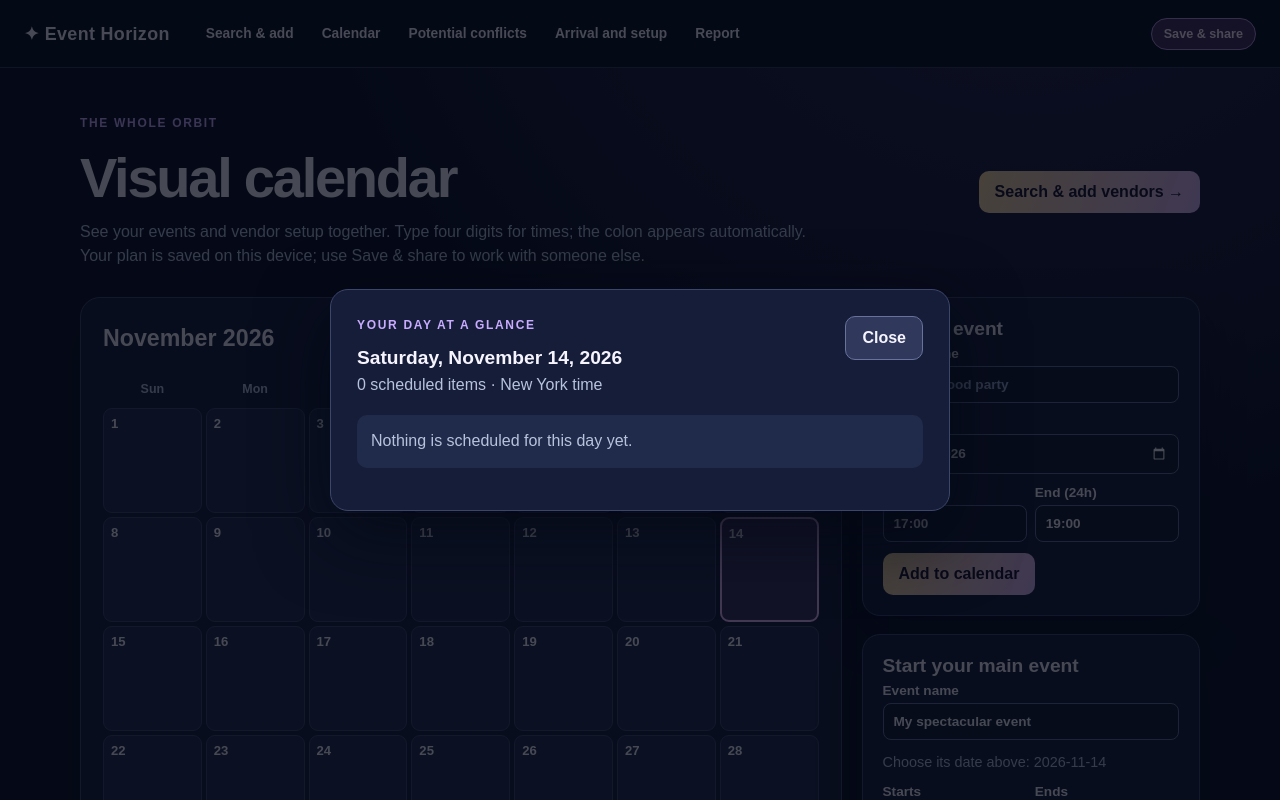
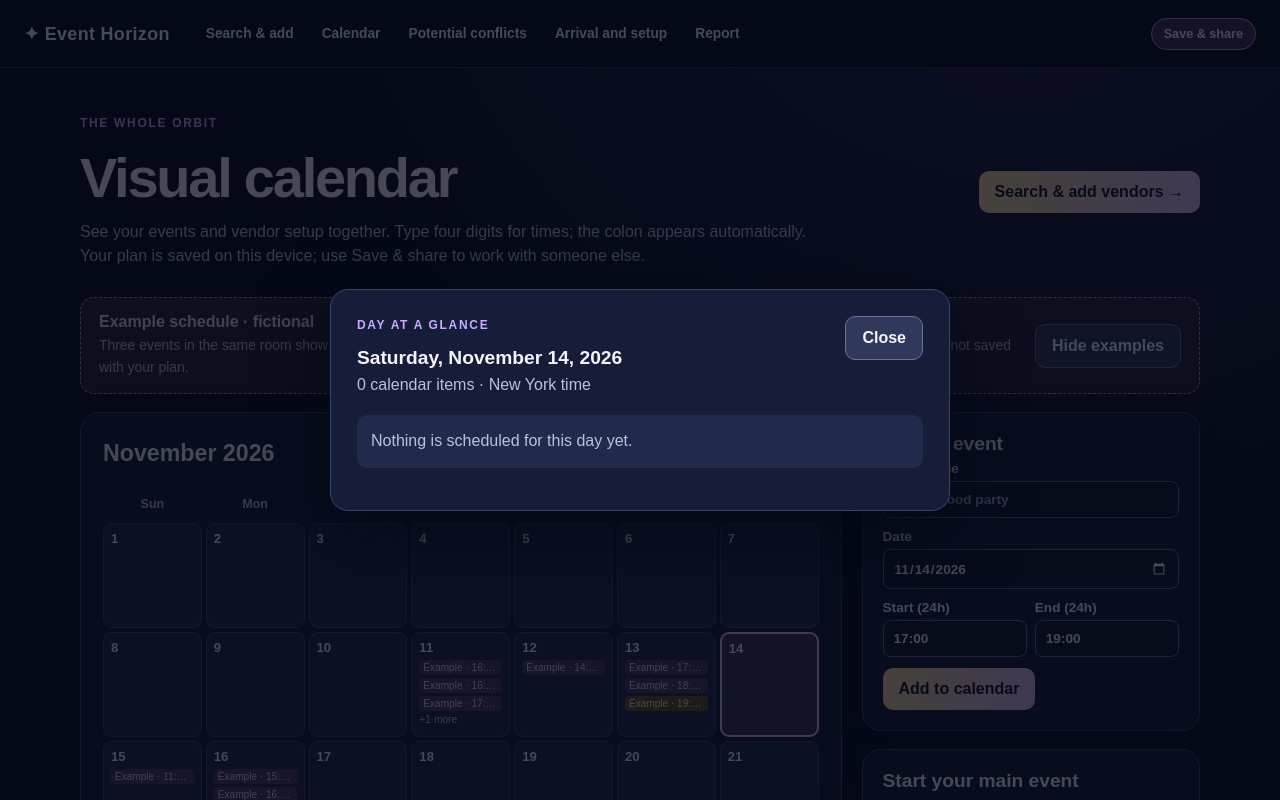
Before and after one commit to anastasiyaglegg/eventhorizon, a Next.js app: page /calendar in a window 1280 px wide. Both pictures are taken after a click on the button "14". Shown: the top 800 px of the page. Built offline with nearby package versions, Linux system fonts and the light colour scheme; no server answers.

Commit message:
Add fictional multi-event calendar walkthrough

```diff
--- a/src/app/calendar/page.tsx
+++ b/src/app/calendar/page.tsx
@@ -4,6 +4,7 @@ import { useEffect, useMemo, useRef, useState, type FormEvent } from "react";
 import Link from "next/link";
 import { DateTime } from "luxon";
 import { serviceLabels, useEventPlan, type Service } from "../../client/event-plan";
+import { calendarExamples } from "../../lib/calendar-examples";
 import { validSchedule, type NamedSchedule, type ScheduleSlot } from "../../lib/schedule-conflicts";
 import { formatTimeEntry } from "../../lib/time-input";
 
@@ -14,13 +15,16 @@ const fromDate = (date: string) => DateTime.fromISO(date, { zone, locale: "en-US
 const today = () => DateTime.now().setZone(zone).setLocale("en-US");
 type CalendarEntry = { id: string; name: string; kind: "event"; slot: ScheduleSlot }
   | { id: string; name: string; kind: "other"; slot: ScheduleSlot }
-  | { id: string; name: string; kind: "vendor"; slot: ScheduleSlot; service: Service };
+  | { id: string; name: string; kind: "vendor"; slot: ScheduleSlot; service: Service }
+  | { id: string; name: string; kind: "example-event"; slot: ScheduleSlot; venue: string }
+  | { id: string; name: string; kind: "example-vendor"; slot: ScheduleSlot; service: Service; eventName: string };
 
 export default function CalendarPage() {
   const { plan, setField, vendors } = useEventPlan();
   // "Today" is chosen in the browser after mount; the static page is built on another day.
   const [month, setMonth] = useState<DateTime | null>(null);
   const [selectedDate, setSelectedDate] = useState("");
+  const [showExamples, setShowExamples] = useState(true);
   useEffect(() => {
     const current = today();
     setMonth(previous => previous ?? current.startOf("month"));
@@ -57,14 +61,18 @@ export default function CalendarPage() {
       result.push({ id, name: vendor?.name ?? `Selected ${serviceLabels[service].toLowerCase()}`, kind: "vendor", service, slot: plan.vendorSlots[id] });
     }
     for (const event of plan.otherEvents) if (validSchedule(event.slot)) result.push({ id: event.id, name: event.name, kind: "other", slot: event.slot });
+    if (showExamples) for (const example of calendarExamples(plan.eventDate)) {
+      result.push({ id: example.id, name: example.name, kind: "example-event", slot: example.slot, venue: example.venue });
+      for (const vendor of example.vendors) result.push({ ...vendor, kind: "example-vendor", eventName: example.name });
+    }
     return result.sort((a, b) => a.slot.date.localeCompare(b.slot.date) || a.slot.start.localeCompare(b.slot.start));
-  }, [plan, vendors]);
+  }, [plan, vendors, showExamples]);
 
   if (!month) return <main className="page-shell workspace-page"><p className="empty-state">Loading your calendar…</p></main>;
   const gridStart = month.startOf("month").minus({ days: month.weekday % 7 });
   const days = Array.from({ length: 42 }, (_, index) => gridStart.plus({ days: index }));
   const selectedEntries = entries.filter(item => item.slot.date === selectedDate);
-  const runSheet = entries.filter(item => item.kind !== "other");
+  const runSheet = entries.filter(item => item.kind === "event" || item.kind === "vendor");
 
   function openDay(date: string) {
     setSelectedDate(date);
@@ -102,10 +110,11 @@ export default function CalendarPage() {
 
   return <main className="page-shell workspace-page">
     <header className="workspace-heading"><div><p className="eyebrow">The whole orbit</p><h1>Visual calendar</h1><p>See your events and vendor setup together. Type four digits for times; the colon appears automatically. Your plan is saved on this device; use Save &amp; share to work with someone else.</p></div><Link className="primary-button" href="/vendors">Search &amp; add vendors →</Link></header>
+    <div className="calendar-example-note"><div><strong>Example schedule · fictional</strong><p>Three events in the same room show different vendor setup times. Examples are for your walkthrough only; they are not bookings and are not saved with your plan.</p></div><button type="button" className="secondary-button" aria-pressed={showExamples} onClick={() => setShowExamples(value => !value)}>{showExamples ? "Hide examples" : "Show examples"}</button></div>
     <div className="calendar-layout">
       <section className="calendar-panel" aria-label="Event calendar">
         <div className="calendar-toolbar"><h2>{month.toLocaleString({ month: "long", year: "numeric" })}</h2><div><button className="calendar-icon-button" type="button" aria-label="Previous month" onClick={() => setMonth(month.minus({ months: 1 }))}>←</button><button className="calendar-icon-button" type="button" onClick={() => { const current = today(); setMonth(current.startOf("month")); setSelectedDate(current.toISODate() ?? ""); }}>Today</button><button className="calendar-icon-button" type="button" aria-label="Next month" onClick={() => setMonth(month.plus({ months: 1 }))}>→</button></div></div>
-        <div className="calendar-grid">{weekdays.map(day => <strong className="calendar-weekday" key={day}>{day}</strong>)}{days.map(day => { const key = day.toISODate() ?? ""; const items = entries.filter(item => item.slot.date === key); return <button type="button" key={key} className={`calendar-day ${day.month === month.month ? "" : "outside"} ${selectedDate === key ? "active" : ""}`} aria-label={`${key}, ${items.length} scheduled items`} aria-pressed={selectedDate === key} onClick={() => openDay(key)}><span>{day.day}</span><span className="calendar-day-items">{items.slice(0, 3).map(item => <small key={`${item.kind}-${item.id}`} className={`calendar-chip ${item.kind}`}>{item.slot.start} {item.name}</small>)}{items.length > 3 && <small className="calendar-more">+{items.length - 3} more</small>}</span></button>; })}</div>
+        <div className="calendar-grid">{weekdays.map(day => <strong className="calendar-weekday" key={day}>{day}</strong>)}{days.map(day => { const key = day.toISODate() ?? ""; const items = entries.filter(item => item.slot.date === key); const exampleCount = items.filter(item => item.kind.startsWith("example-")).length; return <button type="button" key={key} className={`calendar-day ${day.month === month.month ? "" : "outside"} ${selectedDate === key ? "active" : ""}`} aria-label={`${key}, ${items.length} calendar items${exampleCount ? `, ${exampleCount} fictional examples` : ""}`} aria-pressed={selectedDate === key} onClick={() => openDay(key)}><span>{day.day}</span><span className="calendar-day-items">{items.slice(0, 3).map(item => <small key={`${item.kind}-${item.id}`} className={`calendar-chip ${item.kind}`}>{item.kind.startsWith("example-") ? "Example · " : ""}{item.slot.start} {item.name}</small>)}{items.length > 3 && <small className="calendar-more">+{items.length - 3} more</small>}</span></button>; })}</div>
       </section>
       <aside className="calendar-sidebar">
         <section className="panel"><h2>{editingId ? "Edit event" : "Add an event"}</h2><form className="calendar-form" onSubmit={saveOther}><label>Event name<input value={name} maxLength={120} onChange={event => setName(event.target.value)} placeholder="A very good party" /></label><label>Date<input type="date" value={selectedDate} onChange={event => { if (!event.target.value) return; setSelectedDate(event.target.value); setMonth(fromDate(event.target.value).startOf("month")); }} /></label><div className="calendar-time-fields"><label>Start (24h)<input inputMode="numeric" value={start} maxLength={5} placeholder="17:00" onChange={event => setStart(formatTimeEntry(event.target.value))} /></label><label>End (24h)<input inputMode="numeric" value={end} maxLength={5} placeholder="19:00" onChange={event => setEnd(formatTimeEntry(event.target.value))} /></label></div>{error && <p className="alert" role="alert">{error}</p>}<button className="primary-button">{editingId ? "Save changes" : "Add to calendar"}</button>{editingId && <button type="button" className="secondary-button" onClick={() => { setEditingId(null); setName(""); }}>Cancel editing</button>}</form></section>
@@ -114,8 +123,8 @@ export default function CalendarPage() {
     </div>
     <section className="panel run-sheet"><div className="panel-header"><div><p className="eyebrow">Everything in time order</p><h2>Event run sheet</h2></div><Link href="/conflicts">Check timing →</Link></div>{runSheet.length ? <ol className="run-sheet-list">{runSheet.map(item => <li key={`${item.kind}-${item.id}`}><time dateTime={`${item.slot.date}T${item.slot.start}`}>{item.slot.date}<strong>{item.slot.start}–{item.slot.end}</strong></time><div><strong>{item.name}</strong><p>{item.kind === "event" ? "Main event" : "Vendor setup or service"}</p></div></li>)}</ol> : <p className="empty-state">Add an event and vendor times to build your run sheet.</p>}</section>
     <dialog ref={dayDialog} className="calendar-day-dialog" aria-labelledby="calendar-day-title">
-      <div className="calendar-dialog-heading"><div><p className="eyebrow">Your day at a glance</p><h2 id="calendar-day-title">{fromDate(selectedDate).toLocaleString({ weekday: "long", month: "long", day: "numeric", year: "numeric" })}</h2><p>{selectedEntries.length} {selectedEntries.length === 1 ? "scheduled item" : "scheduled items"} · New York time</p></div><button type="button" className="secondary-button" onClick={() => dayDialog.current?.close()}>Close</button></div>
-      {selectedEntries.length ? <ol className="calendar-day-details">{selectedEntries.map(item => <li key={`${item.kind}-${item.id}`}><time dateTime={`${item.slot.date}T${item.slot.start}`}>{item.slot.start}–{item.slot.end}</time><div><strong>{item.name}</strong><p>{item.kind === "event" ? "Main event" : item.kind === "other" ? "Other event" : item.service === "venue" ? "Venue access" : `${serviceLabels[item.service!]} · vendor setup or service`}{item.kind === "vendor" && ` · ${plan.vendorStatuses[item.id] === "confirmed" ? "Confirmed by vendor" : plan.vendorStatuses[item.id] === "contacted" ? "Contacted" : "Considering"}`}</p>{item.kind === "other" && <div className="calendar-dialog-actions"><button type="button" onClick={() => { dayDialog.current?.close(); editOther(item); }}>Edit event</button><button type="button" onClick={() => removeOther(item.id)}>Cancel event</button></div>}</div></li>)}</ol> : <p className="empty-state">Nothing is scheduled for this day yet.</p>}
+      <div className="calendar-dialog-heading"><div><p className="eyebrow">Day at a glance</p><h2 id="calendar-day-title">{fromDate(selectedDate).toLocaleString({ weekday: "long", month: "long", day: "numeric", year: "numeric" })}</h2><p>{selectedEntries.length} {selectedEntries.length === 1 ? "calendar item" : "calendar items"} · New York time</p></div><button type="button" className="secondary-button" onClick={() => dayDialog.current?.close()}>Close</button></div>
+      {selectedEntries.length ? <ol className="calendar-day-details">{selectedEntries.map(item => <li key={`${item.kind}-${item.id}`}><time dateTime={`${item.slot.date}T${item.slot.start}`}>{item.slot.start}–{item.slot.end}</time><div><strong>{item.name}</strong><p>{item.kind === "event" ? "Main event" : item.kind === "other" ? "Other event" : item.kind === "example-event" ? `Example event · ${item.venue} · fictional` : item.kind === "example-vendor" ? `Example ${serviceLabels[item.service]} for ${item.eventName} · fictional` : item.service === "venue" ? "Venue access" : `${serviceLabels[item.service]} · vendor setup or service`}{item.kind === "vendor" && ` · ${plan.vendorStatuses[item.id] === "confirmed" ? "Confirmed by vendor" : plan.vendorStatuses[item.id] === "contacted" ? "Contacted" : "Considering"}`}</p>{item.kind === "other" && <div className="calendar-dialog-actions"><button type="button" onClick={() => { dayDialog.current?.close(); editOther(item); }}>Edit event</button><button type="button" onClick={() => removeOther(item.id)}>Cancel event</button></div>}</div></li>)}</ol> : <p className="empty-state">Nothing is scheduled for this day yet.</p>}
     </dialog>
   </main>;
 }
--- a/src/app/globals.css
+++ b/src/app/globals.css
@@ -287,6 +287,10 @@ p { line-height: 1.55; }
 .workspace-heading { display: flex; align-items: center; justify-content: space-between; gap: 25px; margin: 4px 0 28px; }
 .workspace-heading > div { max-width: 750px; }
 .workspace-heading p:not(.eyebrow) { color: var(--muted); margin: 0; }
+.calendar-example-note { display: flex; align-items: center; justify-content: space-between; gap: 18px; margin-bottom: 18px; padding: 15px 18px; border: 1px dashed #aa91cc; border-radius: 14px; background: #26213f; }
+.calendar-example-note strong { color: #f3d5ff; }
+.calendar-example-note p { margin: 4px 0 0; color: var(--muted); font-size: .87rem; }
+.calendar-example-note button { flex: none; }
 .calendar-layout { display: grid; grid-template-columns: minmax(0,1.8fr) minmax(290px,.8fr); gap: 20px; align-items: start; }
 .calendar-panel { background: white; border: 1px solid var(--line); border-radius: 20px; padding: 22px; box-shadow: 0 10px 30px #1c2e4b10; }
 .calendar-toolbar { display: flex; align-items: center; justify-content: space-between; gap: 10px; margin-bottom: 18px; }
@@ -365,6 +369,8 @@ p { line-height: 1.55; }
 .calendar-chip { color: #e4d8ff; background: #433969; }
 .calendar-chip.event { color: #ffe2f6; background: #693d68; }
 .calendar-chip.vendor { color: #d4fff2; background: #245a5a; }
+.calendar-chip.example-event { color: #fff1c9; background: #695034; }
+.calendar-chip.example-vendor { color: #e0d5ff; background: #4b3a66; }
 .finding-card { color: var(--ink); background: #3a2b3b; border-color: #a56872; }
 .finding-card.check { background: #3c3728; border-color: #b39557; }
 .booking-conflict { color: #ffd1d6; background: #482b3b; border-color: #ef899d; }
--- /dev/null
+++ b/src/lib/calendar-examples.ts
@@ -0,0 +1,50 @@
+import { DateTime } from "luxon";
+import type { ScheduleSlot } from "./schedule-conflicts";
+
+export type ExampleService = "catering" | "florist" | "entertainment" | "bakery" | "av" | "photography" | "decorator";
+export type ExampleCalendarEvent = {
+  id: string;
+  name: string;
+  venue: string;
+  slot: ScheduleSlot;
+  vendors: { id: string; name: string; service: ExampleService; slot: ScheduleSlot }[];
+};
+
+/** Fictional entries for a calendar walkthrough. They are never added to a saved plan. */
+export function calendarExamples(eventDate: string, now = DateTime.now().setZone("America/New_York")): ExampleCalendarEvent[] {
+  const selected = DateTime.fromISO(eventDate, { zone: "America/New_York" });
+  const anchor = selected.isValid && selected.toISODate() === eventDate ? selected : now;
+  // Keep all three events visible in the calendar's focused month, even if the
+  // coordinator's event happens near the end of that month.
+  const firstDay = Math.min(Math.max(anchor.day, 2), anchor.daysInMonth! - 7);
+  const base = anchor.set({ day: firstDay });
+  const day = (offset: number) => base.plus({ days: offset }).toISODate()!;
+  const slot = (offset: number, start: string, end: string): ScheduleSlot => ({ date: day(offset), start, end });
+
+  return [
+    {
+      id: "example-aurora", name: "Aurora Awards Night", venue: "The Orbit Room", slot: slot(1, "18:00", "21:00"),
+      vendors: [
+        { id: "example-aurora-catering", name: "Copper Spoon Catering", service: "catering", slot: slot(1, "16:00", "22:00") },
+        { id: "example-aurora-av", name: "Prism Sound & Light", service: "av", slot: slot(1, "16:30", "21:00") },
+        { id: "example-aurora-photo", name: "Blue Hour Photography", service: "photography", slot: slot(1, "17:00", "21:00") },
+      ],
+    },
+    {
+      id: "example-moonlight", name: "Moonlight Museum Mixer", venue: "The Orbit Room", slot: slot(3, "19:00", "22:00"),
+      vendors: [
+        { id: "example-moonlight-decor", name: "Velvet Orbit Decor", service: "decorator", slot: slot(2, "14:00", "17:00") },
+        { id: "example-moonlight-catering", name: "Juniper Table Catering", service: "catering", slot: slot(3, "17:00", "23:00") },
+        { id: "example-moonlight-dj", name: "DJ Daybreak", service: "entertainment", slot: slot(3, "18:00", "22:00") },
+      ],
+    },
+    {
+      id: "example-comet", name: "Comet City Fundraiser", venue: "The Orbit Room", slot: slot(6, "17:00", "20:00"),
+      vendors: [
+        { id: "example-comet-florist", name: "Wild Atlas Flowers", service: "florist", slot: slot(5, "11:00", "15:00") },
+        { id: "example-comet-bakery", name: "Honey Moon Bakery", service: "bakery", slot: slot(6, "15:00", "21:00") },
+        { id: "example-comet-av", name: "Northstar AV", service: "av", slot: slot(6, "16:00", "20:00") },
+      ],
+    },
+  ];
+}
```
Also changed, not shown: 2 other files (tests, documents, lock files or other folders).
